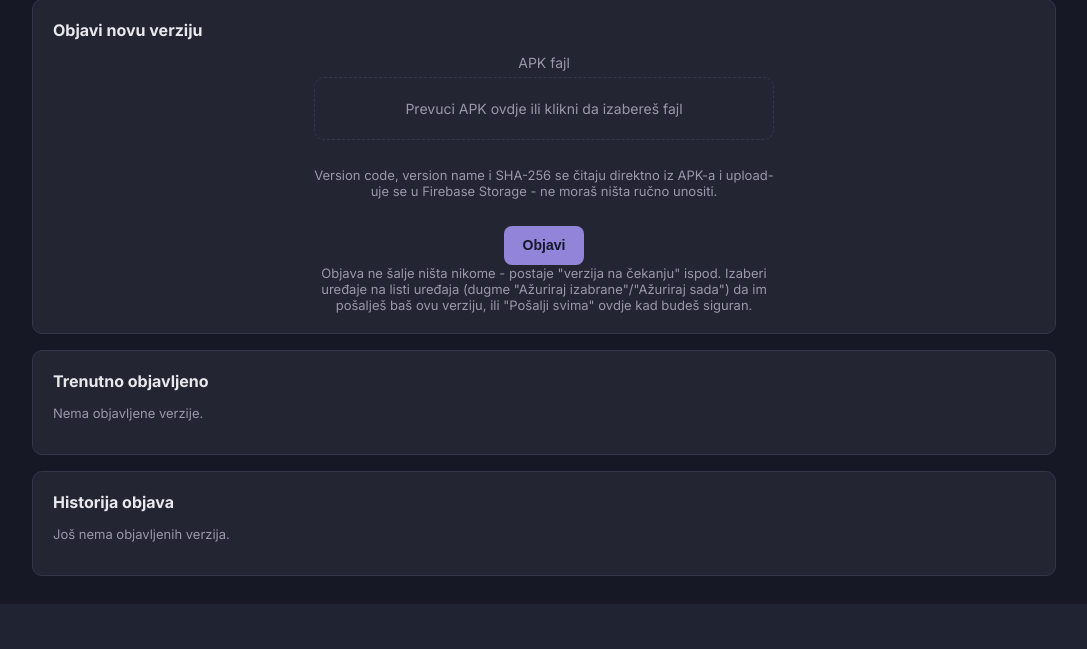
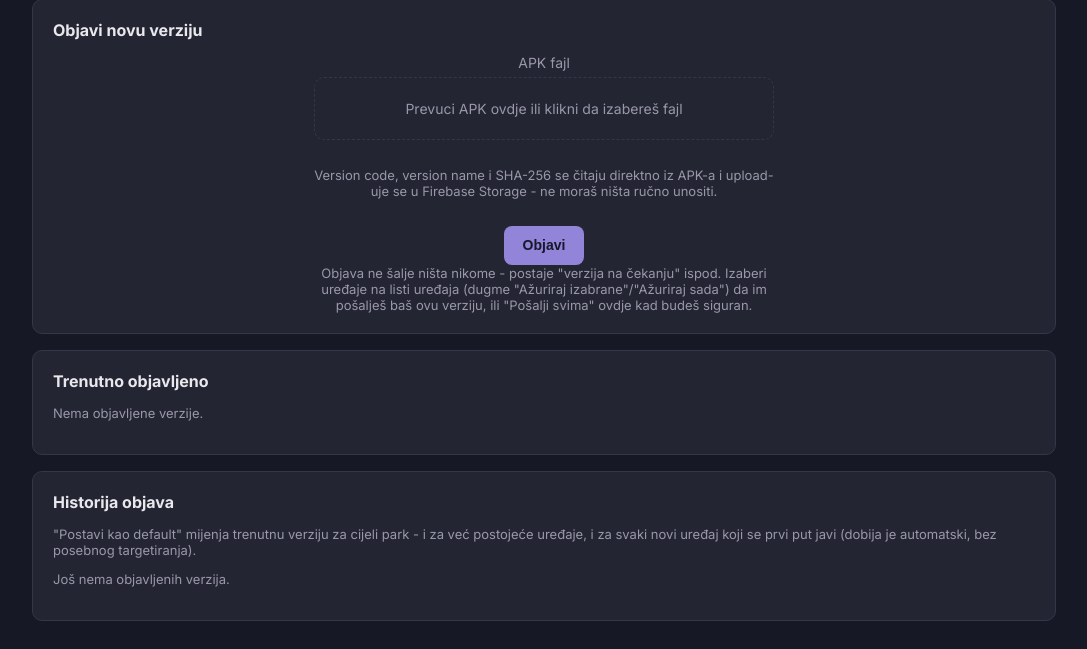
Before and after one commit to eightman0/karika-kmm, a FastAPI app: page /versions in a window 1280 px wide. Shown: the part 207-856 px from the top of the page, without its empty margins (96-1183 px from the left). Before the commit the page ends 783 px from the top, so only its background shows below. Run offline with FastAPI, Linux system fonts and the light colour scheme; the visitor is signed in with stand-in values (Sample User, id 1); data that the repository does not hold is empty.

Commit message:
Relabel Aktiviraj to make clear it sets the default for new devices too
Same rollback behavior as before - just clearer copy. Any untargeted
device, brand new or already provisioned, gets whatever is current;
this button was already setting that, the old label and confirm text
just did not say so explicitly.

Co-Authored-By: Claude Sonnet 5 <noreply@anthropic.com>

```diff
--- a/admin-dashboard/app/templates/versions.html
+++ b/admin-dashboard/app/templates/versions.html
@@ -70,6 +70,7 @@
 
 <div class="card">
   <h2>Historija objava</h2>
+  <p class="hint">"Postavi kao default" mijenja trenutnu verziju za cijeli park - i za već postojeće uređaje, i za svaki novi uređaj koji se prvi put javi (dobija je automatski, bez posebnog targetiranja).</p>
   {% if history %}
   <form method="post" action="/versions/history/delete-selected" id="history-bulk-delete-form"
         onsubmit="return confirm('Obrisati sve izabrane zapise iz historije objava? Ovo ne dira ništa što je trenutno instalirano.')">
@@ -89,8 +90,8 @@
       </span>
       <span class="history-actions">
         <form method="post" action="/versions/rollback/{{ h.id }}"
-              onsubmit="return confirm('Vratiti {{ h.versionName }} ({{ h.versionCode }}) kao trenutnu verziju za sve uređaje?')">
-          <button type="submit" class="btn btn-secondary btn-sm">Aktiviraj</button>
+              onsubmit="return confirm('Postaviti {{ h.versionName }} ({{ h.versionCode }}) kao default verziju za sve uređaje - uključujući svaki novi uređaj koji se tek priključi?')">
+          <button type="submit" class="btn btn-secondary btn-sm">Postavi kao default</button>
         </form>
         <form method="post" action="/versions/history/{{ h.id }}/delete"
               onsubmit="return confirm('Obrisati ovaj zapis iz historije objava? Ovo ne dira ništa što je trenutno instalirano.')">
```
